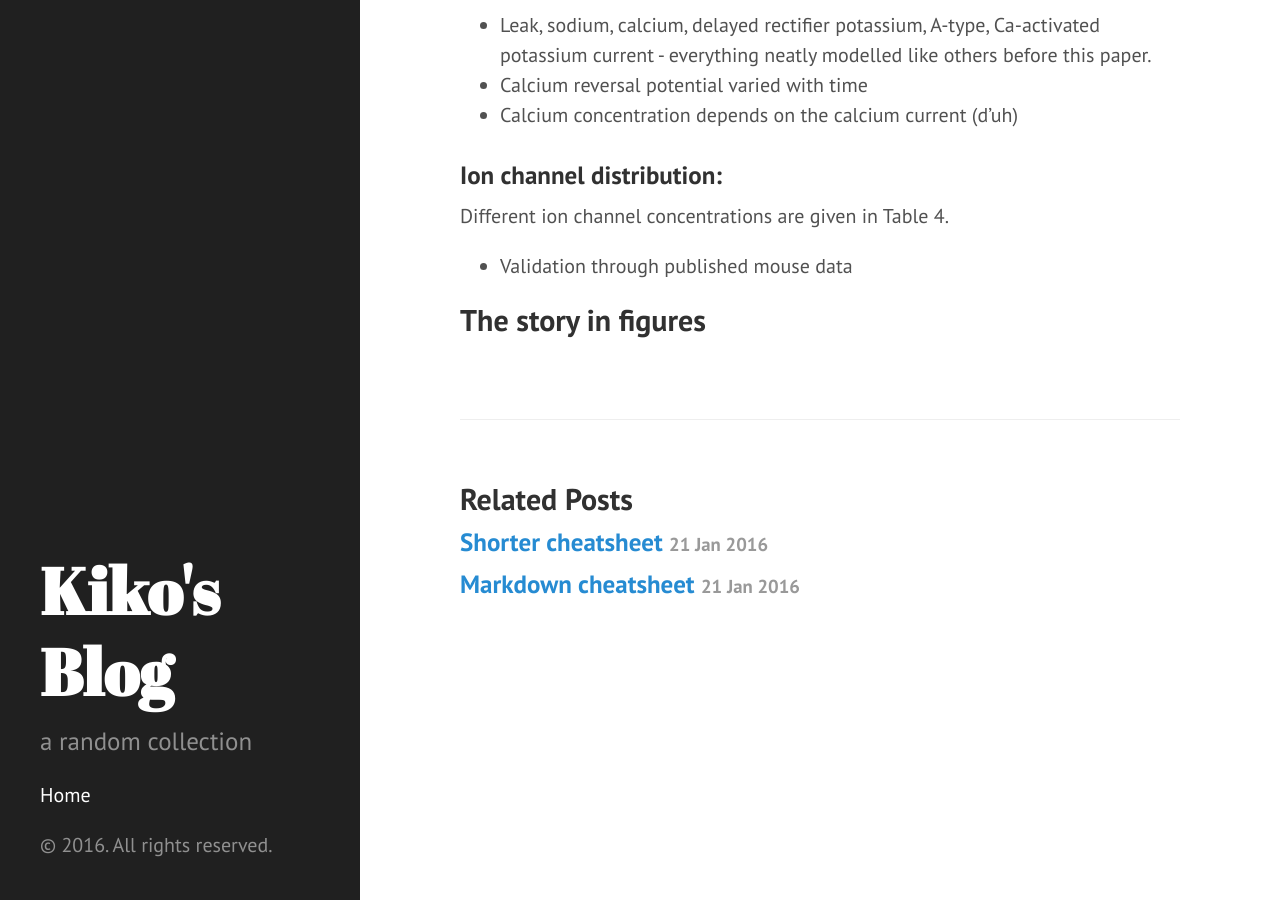
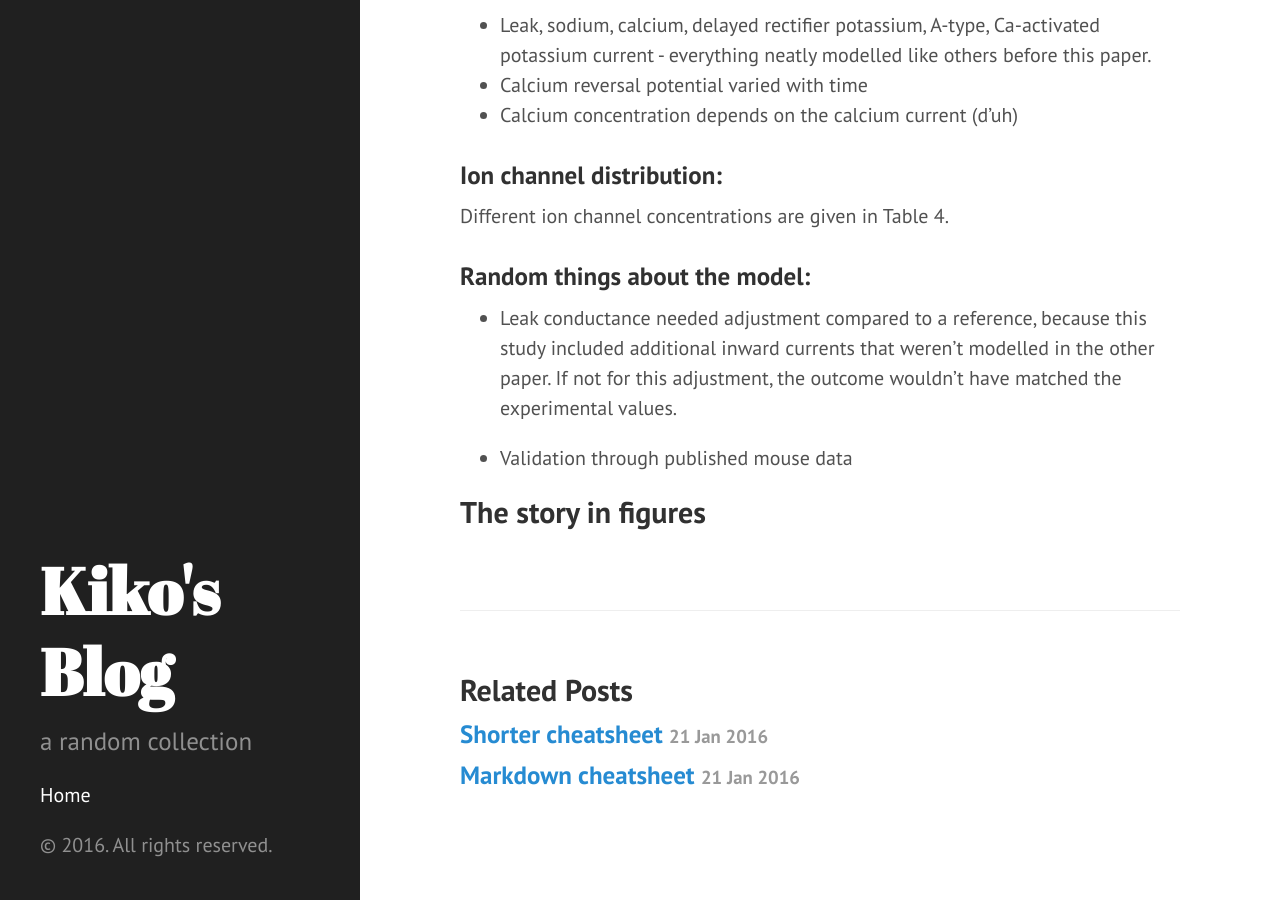
Before and after one commit to KikoBlog/KikoBlog.github.io, a Jekyll site: the page built from _posts/2016-01-21-journal-club-jan-2016.markdown, in a window 1280 px wide and 900 px high, scrolled down 2310 px. Built offline with Jekyll 4.4.1, drawn with Linux system fonts in a browser that asks for light colours.

Commit message:
Post update: journal club jan 2016

```diff
--- a/_posts/2016-01-21-journal-club-jan-2016.markdown
+++ b/_posts/2016-01-21-journal-club-jan-2016.markdown
@@ -56,6 +56,8 @@ Included parameters:
 ### Ion channel distribution:
 Different ion channel concentrations are given in Table 4.
 
+### Random things about the model:
+* Leak conductance needed adjustment compared to a reference, because this study included additional inward currents that weren't modelled in the other paper. If not for this adjustment, the outcome wouldn't have matched the experimental  values.
 
 
 * Validation through published mouse data
```
